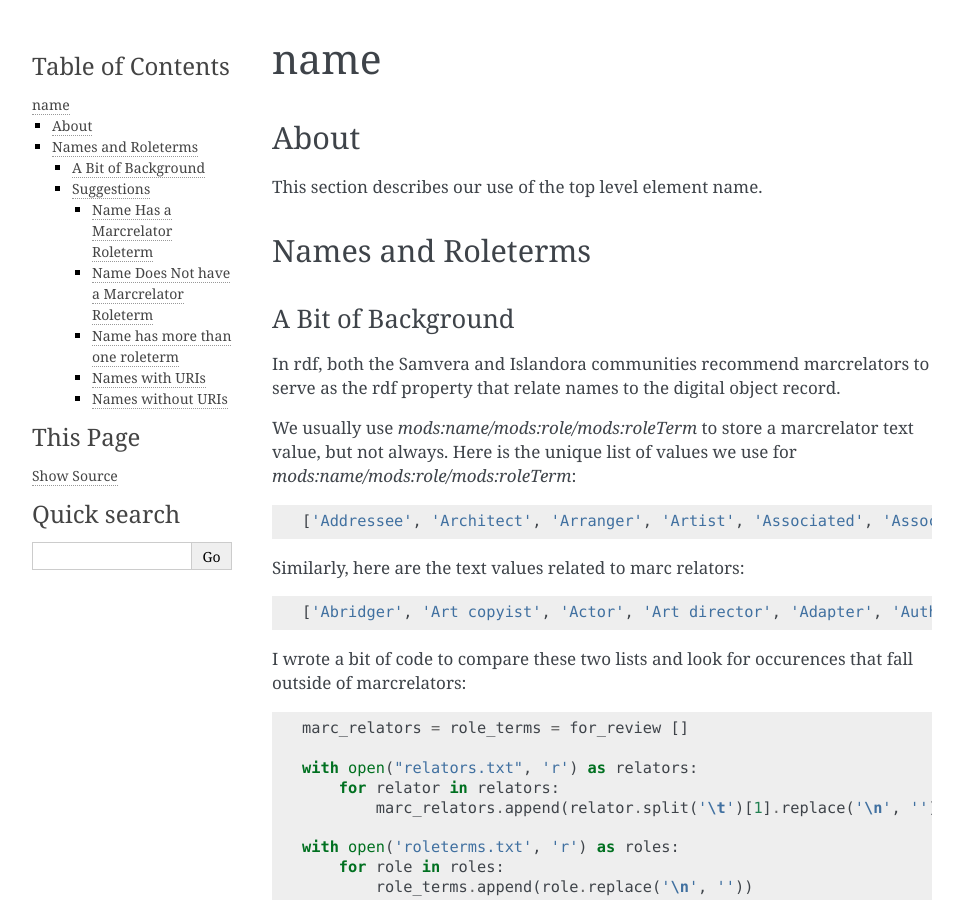
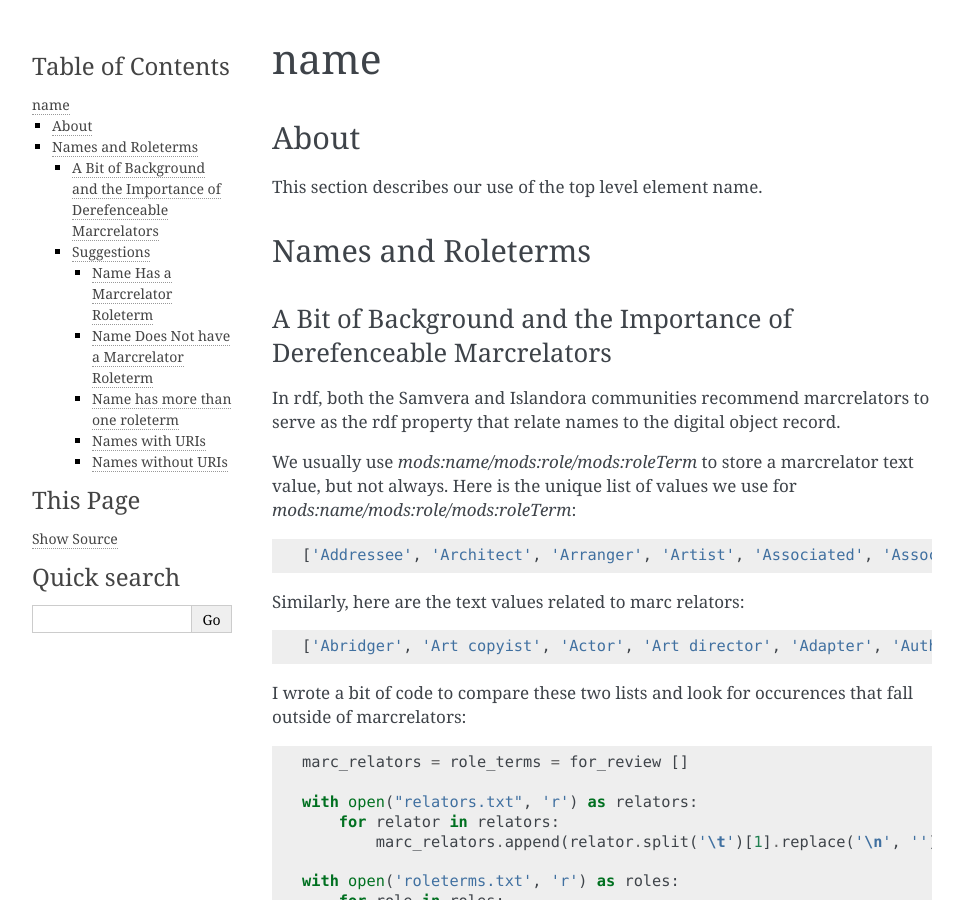
Before and after one commit to UTKcataloging/mods_to_rdf, a Sphinx documentation site: the page built from docs/source/top_level_elements/name.rst, in a window 1280 px wide and 900 px high. Shown: the whole window, without its empty margins (148-1111 px from the left). Built offline with Sphinx 7.4.7, drawn with Linux system fonts in a browser that asks for light colours; formulas are drawn with MathJax 3.

Commit message:
Change title.

```diff
--- a/docs/source/top_level_elements/name.rst
+++ b/docs/source/top_level_elements/name.rst
@@ -12,8 +12,8 @@ This section describes our use of the top level element name.
 Names and Roleterms
 -------------------
 
-A Bit of Background
-===================
+A Bit of Background and the Importance of Derefenceable Marcrelators
+====================================================================
 
 In rdf, both the Samvera and Islandora communities recommend marcrelators to serve as the rdf property that relate names
 to the digital object record.
```
